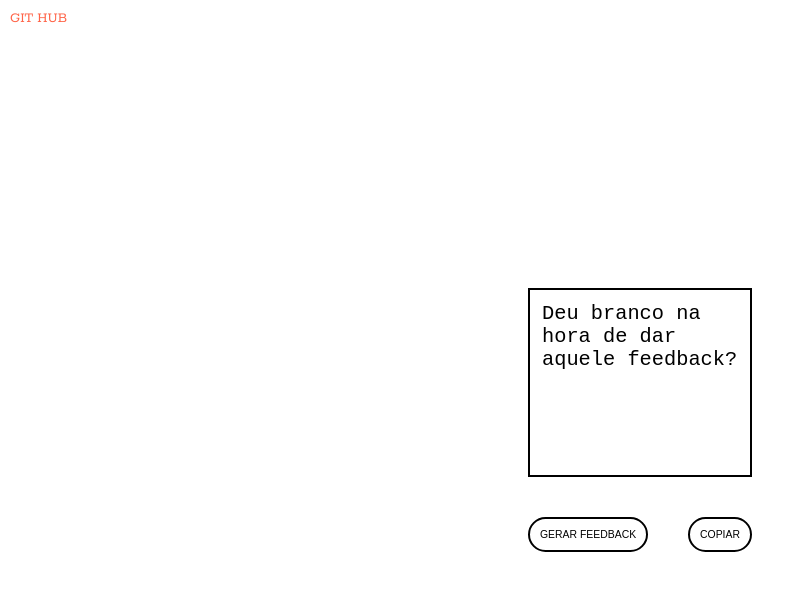
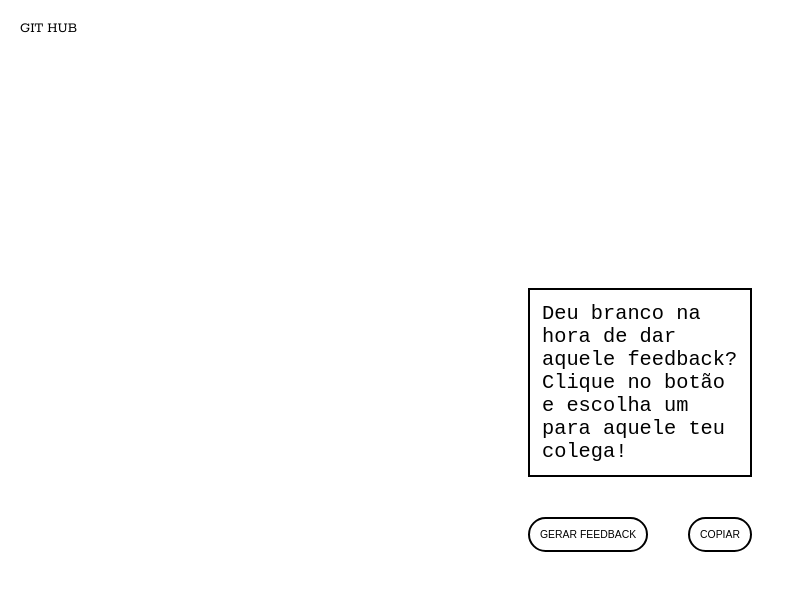
Before and after one commit to evertondenis/feedback-generator, a React (Create React App) app: page / in a window 1280 px wide. Shown: the top 590 px of the page, without its empty margins (0-805 px from the left). Built offline with nearby package versions, Linux system fonts and the light colour scheme; the HTML template or start-up script is replaced by a standard one.

Commit message:
changed initial title and fixed github link

```diff
--- a/src/App.js
+++ b/src/App.js
@@ -5,7 +5,7 @@ import { AnswerStyled, Link, Container, Text, ContainerButtons, Button } from '.
 class App extends Component {
 
   state = {
-    answer: 'Deu branco na hora de dar aquele feedback?',
+    answer: 'Deu branco na hora de dar aquele feedback? Clique no botão e escolha um para aquele teu colega!',
   }
 
   randomAnswer = () => {
--- a/src/styled.js
+++ b/src/styled.js
@@ -51,6 +51,8 @@ export const Button = styled.button`
 
 export const Link = styled.a`
   position: absolute;
+  left: 10px;
+  top: 10px;
   padding: 10px;
   font-size: 1.4em;
   text-decoration: none;
```
